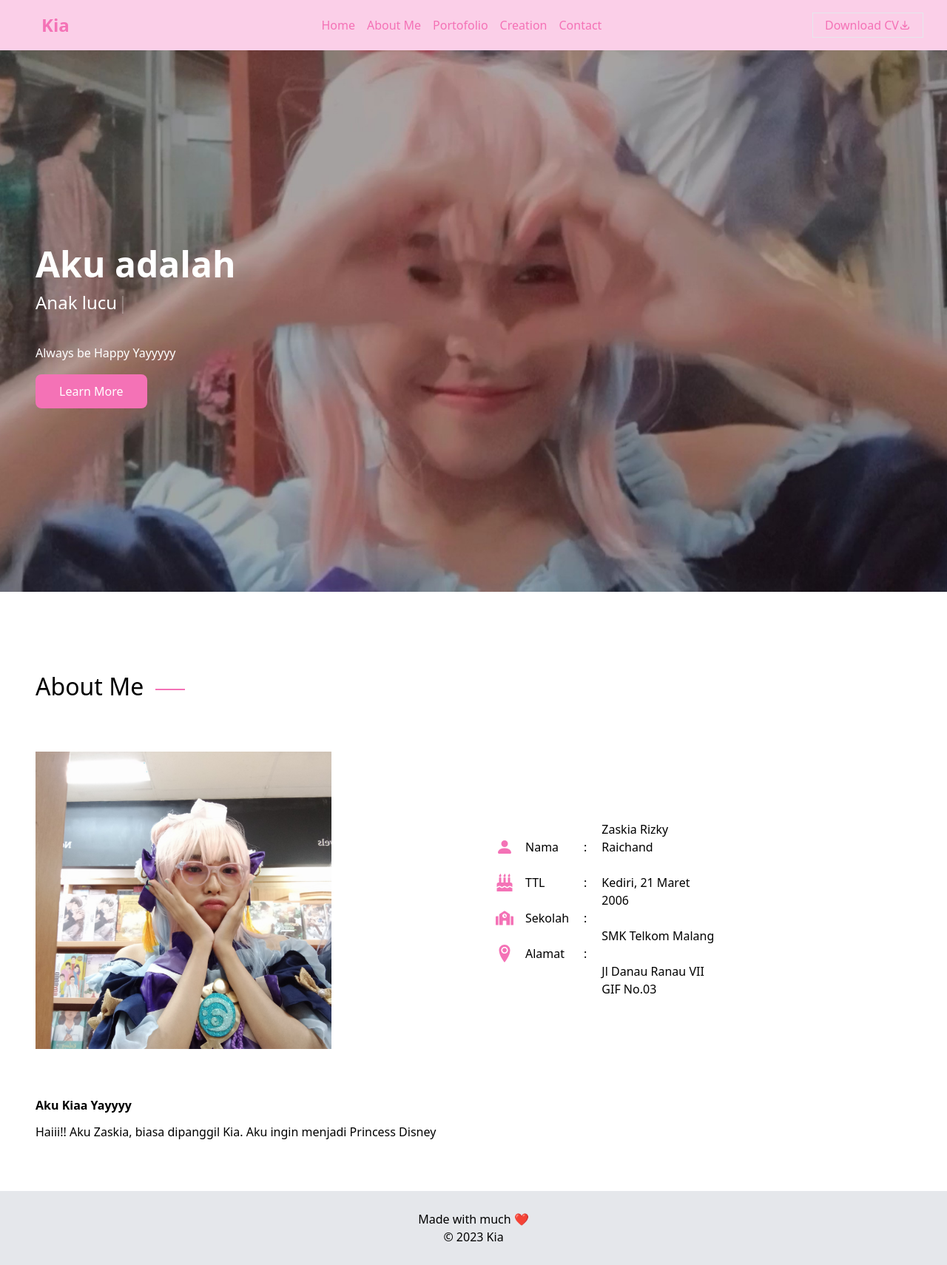
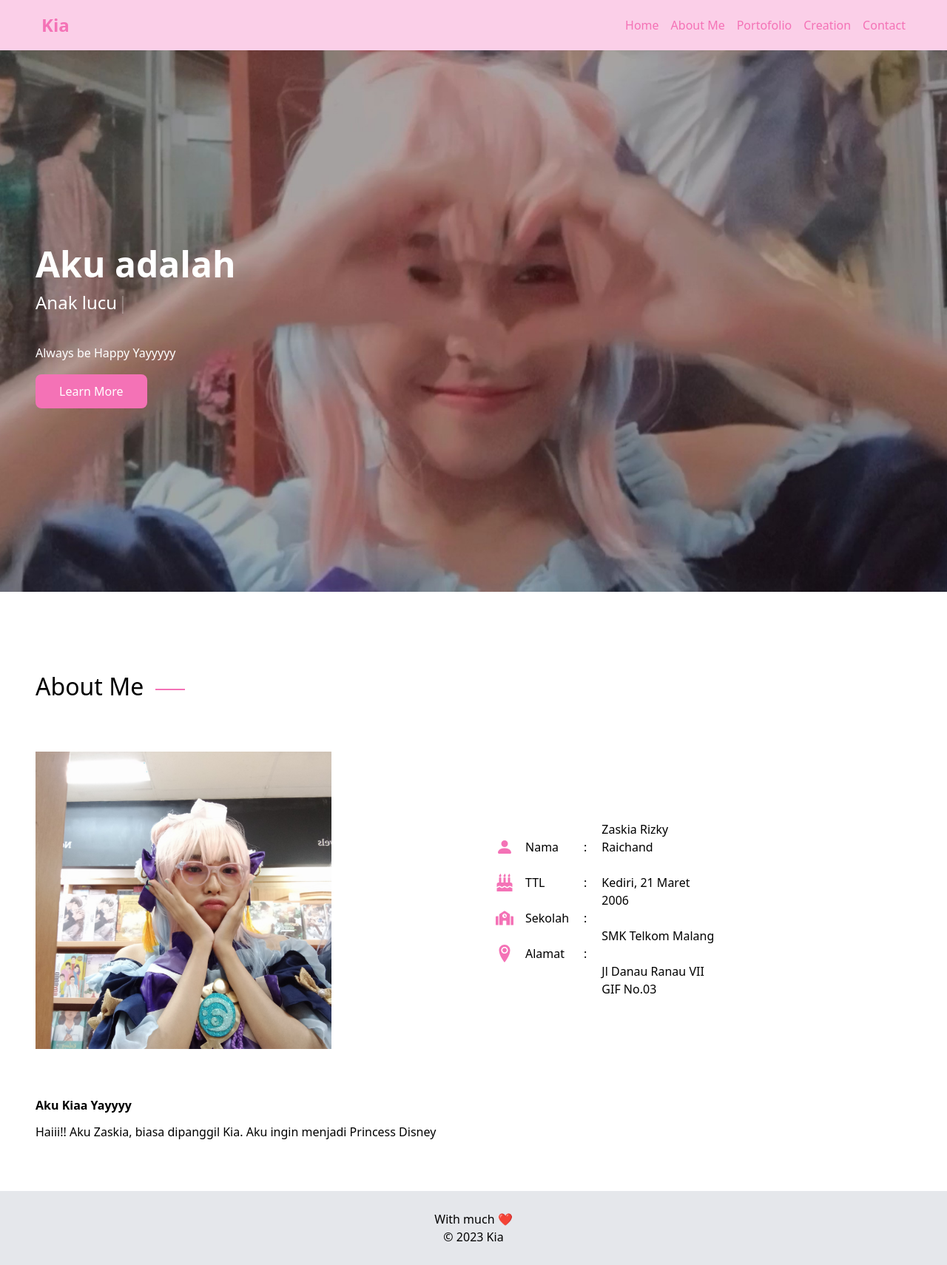
Before and after one commit to Kiaaa22/my-portofolio-nextjs, a Next.js app in the folder next-portofolio/: page / in a window 1280 px wide. Shown: the whole page at 74% size. Built offline with nearby package versions, Linux system fonts and the light colour scheme.

Commit message:
navbar n footer

```diff
--- a/next-portofolio/components/Footer.js
+++ b/next-portofolio/components/Footer.js
@@ -4,7 +4,7 @@ const Footer = () => {
     return (
     <div className='bg-gray-200 bg-cover bg-center h-[100px] text-black grid place-items-center'>
         <div className='text-center'>
-            <p>Made with much ❤️</p>
+            <p>With much ❤️</p>
             <p>&copy; 2023 Kia</p>
         </div>
     </div>
--- a/next-portofolio/components/Navbar.js
+++ b/next-portofolio/components/Navbar.js
@@ -39,7 +39,7 @@ const [nav, setNav] = useState(false)
             <div className='container w-full mx-auto flex justify-between items-center py-4'>
                 <div className=' text-[24px] text-pink-400 px-14 font-semibold'>Kia</div>
 
-                <ul className="hidden md:flex gap-4 justify-between items-center">
+                <ul className="hidden md:flex gap-4 justify-between items-center px-14">
                     <li>
                         <Link href={"/"} className="text-pink-400">
                             Home
@@ -67,12 +67,7 @@ const [nav, setNav] = useState(false)
                     </li>
                 </ul>
 
-                <div className="mr-8 md:justify-center md:items-center text-pink-400 hidden md:flex border border-[pink-400] px-4 py-1 hover:bg-pink-400 hover:text-white transition-duration-200">
-                <Link href='#' className=' '>
-                    Download CV
-                </Link>
-                <HiOutlineDownload />
-                </div>
+
                 <div onClick={() => setNav(!nav)} className="block cursor-pointer md:hidden text-[24px] text-pink-400 pr-4">
                     {nav ? <FaTimes size={30} /> : <FaBars size={30} />}
                 </div>
--- a/next-portofolio/pages/Contact.js
+++ b/next-portofolio/pages/Contact.js
@@ -2,6 +2,7 @@ import Navbar from '@/components/Navbar'
 import React from 'react'
 import Button from '../components/Button'
 import Heading from '../components/Heading'
+import Link from 'next/link'
 
 const Contact = () => {
     return (
@@ -13,8 +14,8 @@ const Contact = () => {
         </div>
 
         <from className='flex flex-col gap-8 pl-8'>
-            <div className='grid grid-cols-1 md:grid-cols-2 gap-8 '>
-                <input type="text" placeholder='Nama' className='outline-pink-400 border-gray-400 border rounded-[5px] 4px py-2 w-[100%] pl-3' required />
+            <div className='text-sm grid grid-cols-1 md:grid-cols-2 gap-8 '>
+                <input type="text" placeholder='Nama' className=' outline-pink-400 border-gray-400 border rounded-[5px] 4px py-2 w-[100%] pl-3' required />
                 <input type="text" placeholder='Email' className='outline-pink-400 border-gray-400 border rounded-[5px] 4px py-2 w-[100%] pl-3' required />
             </div>
             <input type="text" placeholder='Subjek' className='outline-pink-400 border-gray-400 border rounded-[5px] 4px py-2 w-[100%] pl-3' required />
@@ -23,7 +24,8 @@ const Contact = () => {
 
             </textarea>
             <div>
-                <Button link='#' text='Kirim Pesan' />
+                <Button link='About' text='Kirim Pesan' />
+                <Link href='/' />
             </div>
         </from>
     </section>
```
